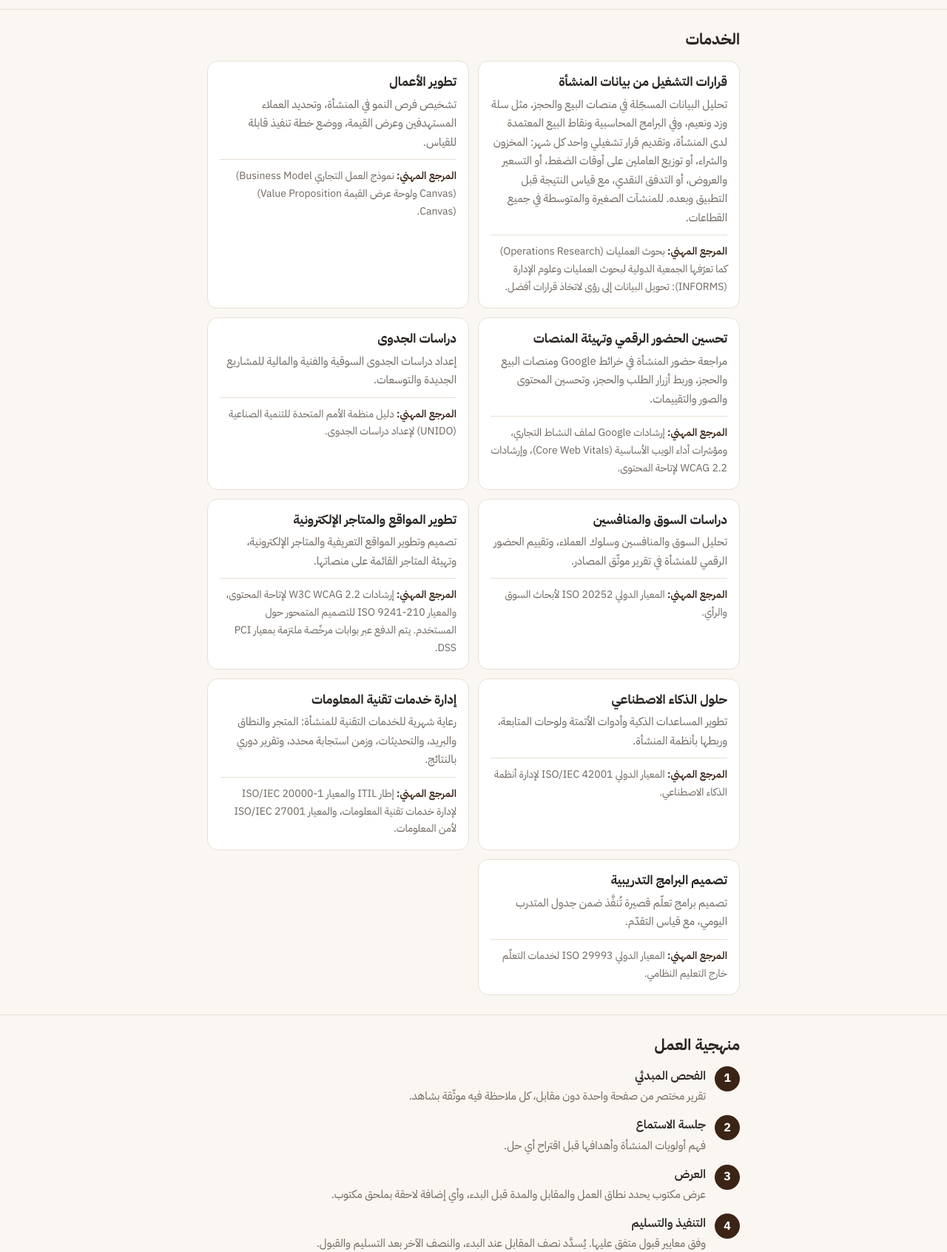
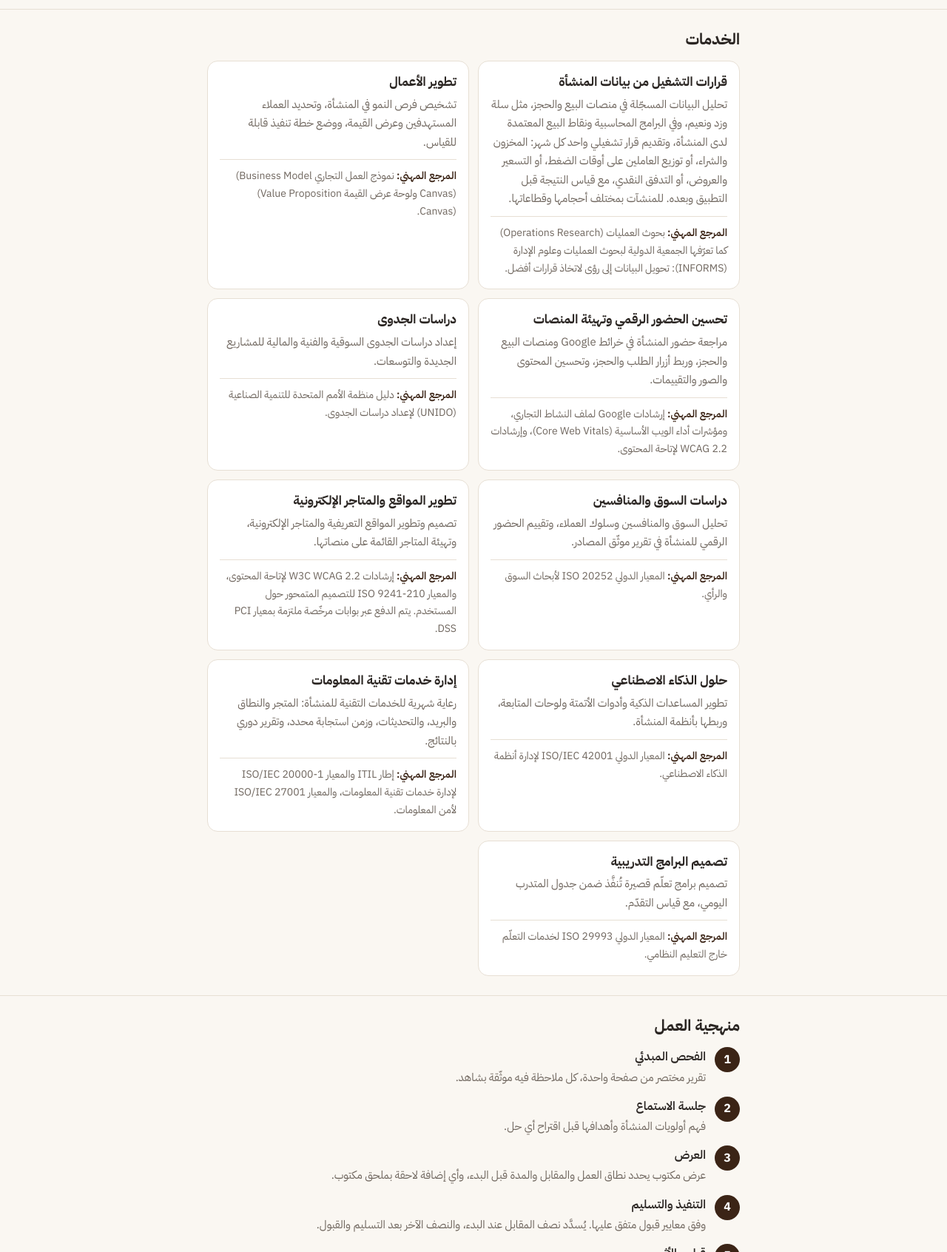
Before and after one commit to alshfa0e/F3-site, a plain HTML site: page index.html in a window 1280 px wide. Shown: the part 440-2132 px from the top of the page at 74% size. Drawn offline with Linux system fonts and the light colour scheme.

Commit message:
Services: operations decisions card covers businesses of all sizes; method step 1 wording
Co-Authored-By: Claude Fable 5.2 <noreply@anthropic.com>
Claude-Session: https://claude.ai/code/session_018iL9x9P65fbPemRBRwuo8h

```diff
--- a/index.html
+++ b/index.html
@@ -99,7 +99,7 @@ footer{padding:20px 0 34px;border-top:1px solid var(--line);font-size:13px;color
       <div class="cards">
         <div class="card">
           <h3>قرارات التشغيل من بيانات المنشأة</h3>
-          <p>تحليل البيانات المسجّلة في منصات البيع والحجز، مثل سلة وزد ونعيم، وفي البرامج المحاسبية ونقاط البيع المعتمدة لدى المنشأة، وتقديم قرار تشغيلي واحد كل شهر: المخزون والشراء، أو توزيع العاملين على أوقات الضغط، أو التسعير والعروض، أو التدفق النقدي، مع قياس النتيجة قبل التطبيق وبعده. للمنشآت الصغيرة والمتوسطة في جميع القطاعات.</p>
+          <p>تحليل البيانات المسجّلة في منصات البيع والحجز، مثل سلة وزد ونعيم، وفي البرامج المحاسبية ونقاط البيع المعتمدة لدى المنشأة، وتقديم قرار تشغيلي واحد كل شهر: المخزون والشراء، أو توزيع العاملين على أوقات الضغط، أو التسعير والعروض، أو التدفق النقدي، مع قياس النتيجة قبل التطبيق وبعده. للمنشآت بمختلف أحجامها وقطاعاتها.</p>
           <p class="std"><b>المرجع المهني:</b> بحوث العمليات <bdi dir="ltr">(Operations Research)</bdi> كما تعرّفها الجمعية الدولية لبحوث العمليات وعلوم الإدارة <bdi dir="ltr">(INFORMS)</bdi>: تحويل البيانات إلى رؤى لاتخاذ قرارات أفضل.</p>
         </div>
         <div class="card">
@@ -150,7 +150,7 @@ footer{padding:20px 0 34px;border-top:1px solid var(--line);font-size:13px;color
     <div class="wrap">
       <h2>منهجية العمل</h2>
       <ol class="steps">
-        <li><div><b>الفحص المبدئي</b><span>تقرير مختصر من صفحة واحدة دون مقابل، كل ملاحظة فيه موثّقة بشاهد.</span></div></li>
+        <li><div><b>الفحص المبدئي</b><span>تقرير مختصر من صفحة واحدة، كل ملاحظة فيه موثّقة بشاهد.</span></div></li>
         <li><div><b>جلسة الاستماع</b><span>فهم أولويات المنشأة وأهدافها قبل اقتراح أي حل.</span></div></li>
         <li><div><b>العرض</b><span>عرض مكتوب يحدد نطاق العمل والمقابل والمدة قبل البدء، وأي إضافة لاحقة بملحق مكتوب.</span></div></li>
         <li><div><b>التنفيذ والتسليم</b><span>وفق معايير قبول متفق عليها. يُسدَّد نصف المقابل عند البدء، والنصف الآخر بعد التسليم والقبول.</span></div></li>
```
